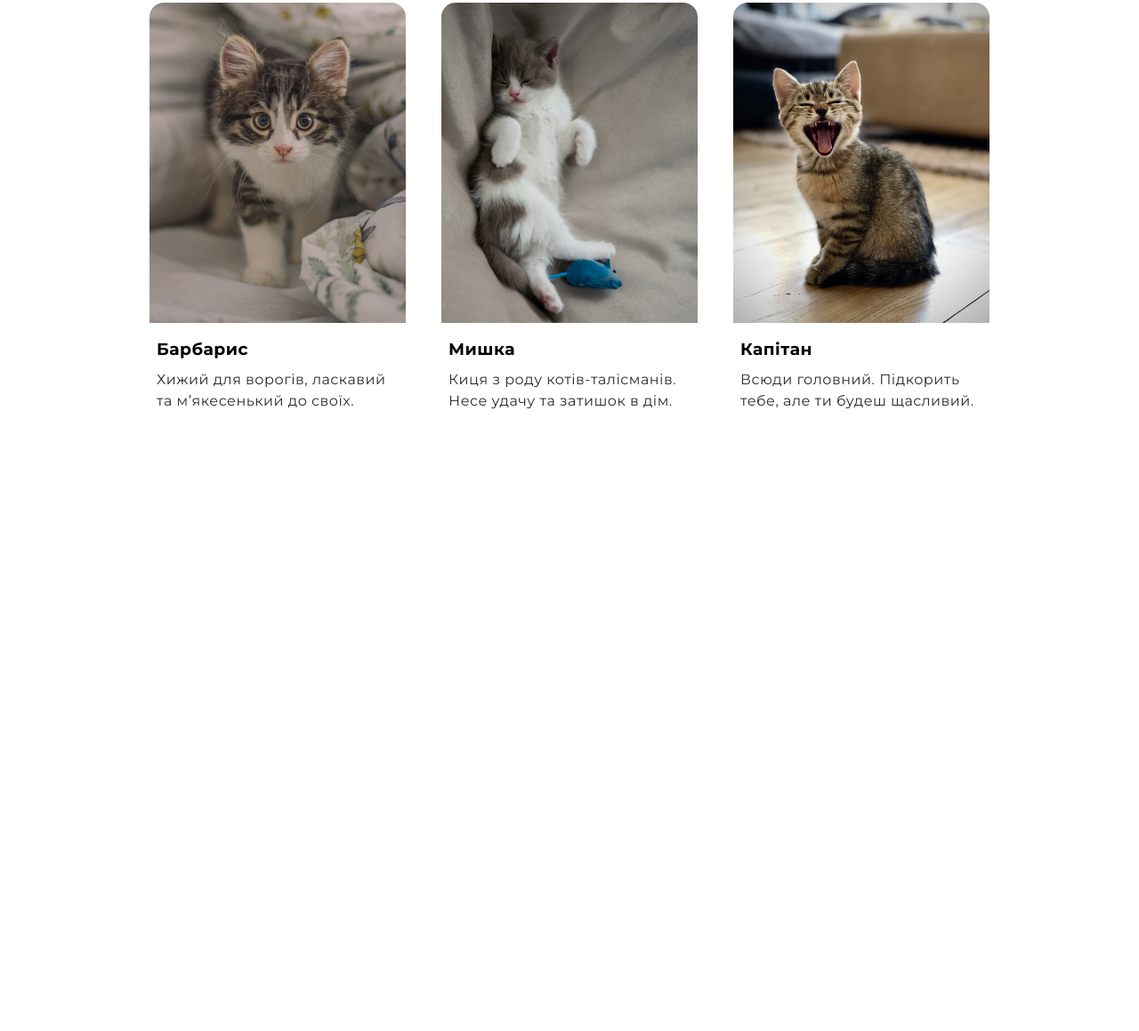
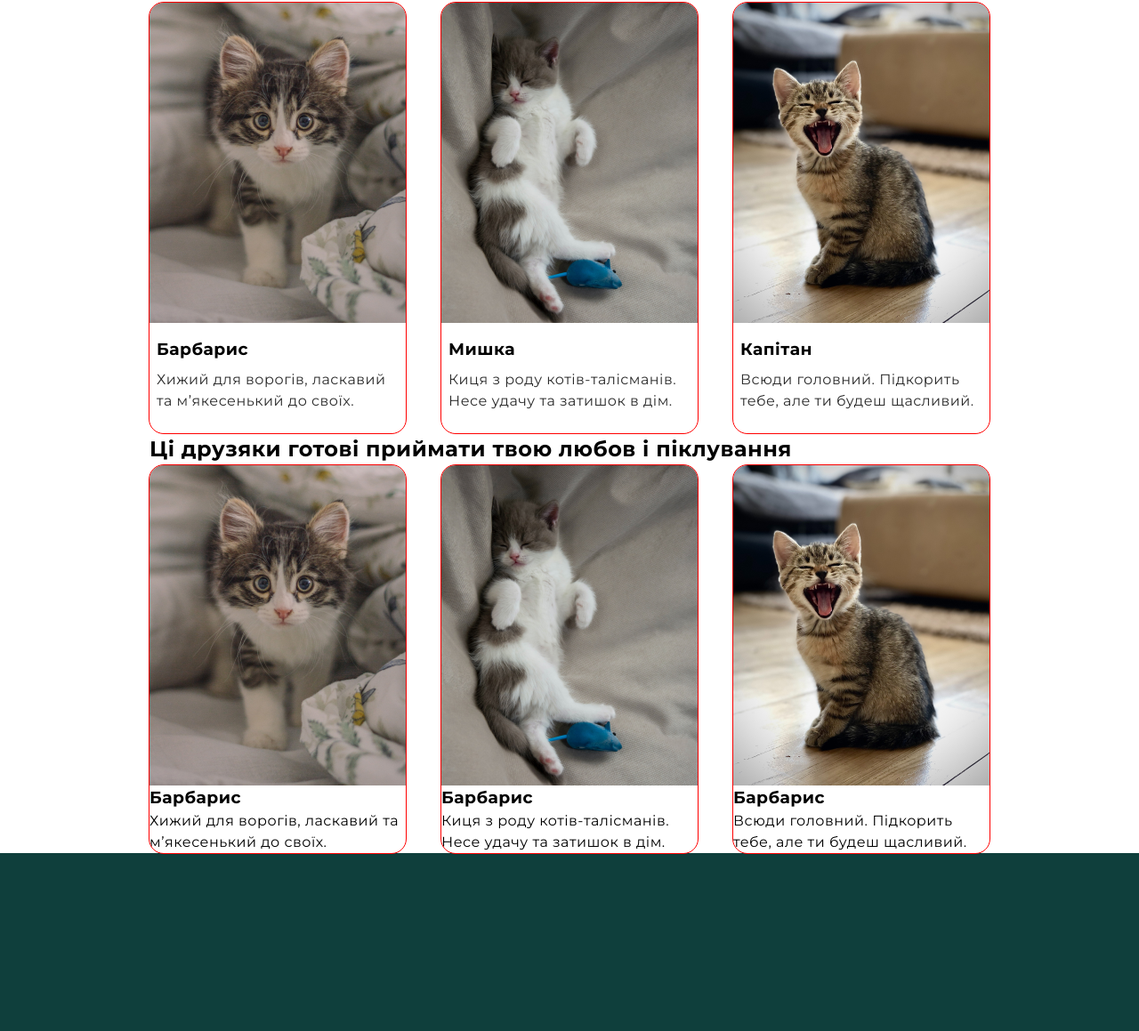
Before and after one commit to vladkand/restream, a plain HTML site: page index.html in a window 1280 px wide. Shown: the part 689-1848 px from the top of the page at 89% size. Before the commit the page ends 1176 px from the top, so only its background shows below. Drawn offline with nearby package versions, Linux system fonts and the light colour scheme.

Commit message:
fixed width
width-100%

```diff
--- a/css/style.css
+++ b/css/style.css
@@ -32,7 +32,7 @@ ul {
 
 img {
    display: block;
-   max-width: 100%;
+   width: 100%;
 }
 
 .link {
@@ -170,7 +170,10 @@ img {
 
 .cat-list li {
    overflow: hidden;
+   flex-grow: 1;
    border-radius: 16px;
+
+   outline: 1px solid red;
 }
 
 .cat-list li:hover {
@@ -190,3 +193,21 @@ img {
    letter-spacing: 0.5px;
    color: #2c2c2c;
 }
+
+/* ! DUBLE-KATS */
+.duble-kats-list {
+   display: flex;
+   gap: 40px;
+}
+.duble-kats-item {
+   overflow: hidden;
+   border-radius: 16px;
+
+   outline: 1px solid red;
+}
+
+/* FOOTER */
+.page-footer {
+   height: 200px;
+   background-color: var(--footer-bg-color);
+}
--- a/index.html
+++ b/index.html
@@ -54,53 +54,27 @@
                </p>
             </div>
          </section>
-         <!-- <section class="kats container">
-            <h2 class="section-title">Ці друзяки готові приймати твою любов і піклування</h2>
-            <ul class="kats-list list">
-               <li class="item">
-                  <img src="./img/k01.jpg" alt="ket01" width="288" height="360" />
-                  <div class="content">
-                     <h3 class="pretitle">Барбарис</h3>
-                     <p>Хижий для ворогів, ласкавий та м’якесенький до своїх.</p>
-                  </div>
-               </li>
-               <li class="item">
-                  <img src="./img/k02.jpg" alt="ket02" width="288" height="360" />
-                  <div class="content">
-                     <h3 class="pretitle">Мишка</h3>
-                     <p>Киця з роду котів-талісманів. Несе удачу та затишок в дім.</p>
-                  </div>
-               </li>
-               <li class="item">
-                  <img src="./img/k03.jpg" alt="ket03" width="288" height="360" />
-                  <div class="content">
-                     <h3 class="pretitle">Капітан</h3>
-                     <p>Всюди головний. Підкорить тебе, але ти будеш щасливий.</p>
-                  </div>
-               </li>
-            </ul>
-         </section> -->
 
          <!--  -->
          <section class="section container">
             <h2 class="section-title">Ці друзяки готові приймати твою любов і піклування</h2>
             <ul class="cat-list">
                <li>
-                  <img src="./img/k01.jpg" alt="" />
+                  <img src="./img/k01.jpg" alt="" width="288" />
                   <div class="content">
                      <h3>Барбарис</h3>
                      <p>Хижий для ворогів, ласкавий та м’якесенький до своїх.</p>
                   </div>
                </li>
                <li>
-                  <img src="./img/k02.jpg" alt="" />
+                  <img src="./img/k02.jpg" alt="" width="288" />
                   <div class="content">
                      <h3>Мишка</h3>
                      <p>Киця з роду котів-талісманів. Несе удачу та затишок в дім.</p>
                   </div>
                </li>
                <li>
-                  <img src="./img/k03.jpg" alt="" />
+                  <img src="./img/k03.jpg" alt="" width="288" />
                   <div class="content">
                      <h3>Капітан</h3>
                      <p>Всюди головний. Підкорить тебе, але ти будеш щасливий.</p>
@@ -108,6 +82,35 @@
                </li>
             </ul>
          </section>
+
+         <!-- DUBL -->
+         <section class="duble-kats container">
+            <h2 class="duble-kats-title">Ці друзяки готові приймати твою любов і піклування</h2>
+            <ul class="duble-kats-list list">
+               <li class="duble-kats-item">
+                  <img src="./img/k01.jpg" alt="ket01" width="288" />
+                  <div class="duble-kats-descr">
+                     <h3 class="pretitle">Барбарис</h3>
+                     <p>Хижий для ворогів, ласкавий та м’якесенький до своїх.</p>
+                  </div>
+               </li>
+               <li class="duble-kats-item">
+                  <img src="./img/k02.jpg" alt="ket02" width="288" />
+                  <div class="duble-kats-descr">
+                     <h3 class="pretitle">Барбарис</h3>
+                     <p>Киця з роду котів-талісманів. Несе удачу та затишок в дім.</p>
+                  </div>
+               </li>
+               <li class="duble-kats-item">
+                  <img src="./img/k03.jpg" alt="ket03" width="" height="" />
+                  <div class="duble-kats-descr">
+                     <h3 class="pretitle">Барбарис</h3>
+                     <p>Всюди головний. Підкорить тебе, але ти будеш щасливий.</p>
+                  </div>
+               </li>
+            </ul>
+         </section>
+         <footer class="page-footer"></footer>
       </main>
    </body>
 </html>
```
Also changed, not shown: img/icons.svg (renamed from icons.svg).
